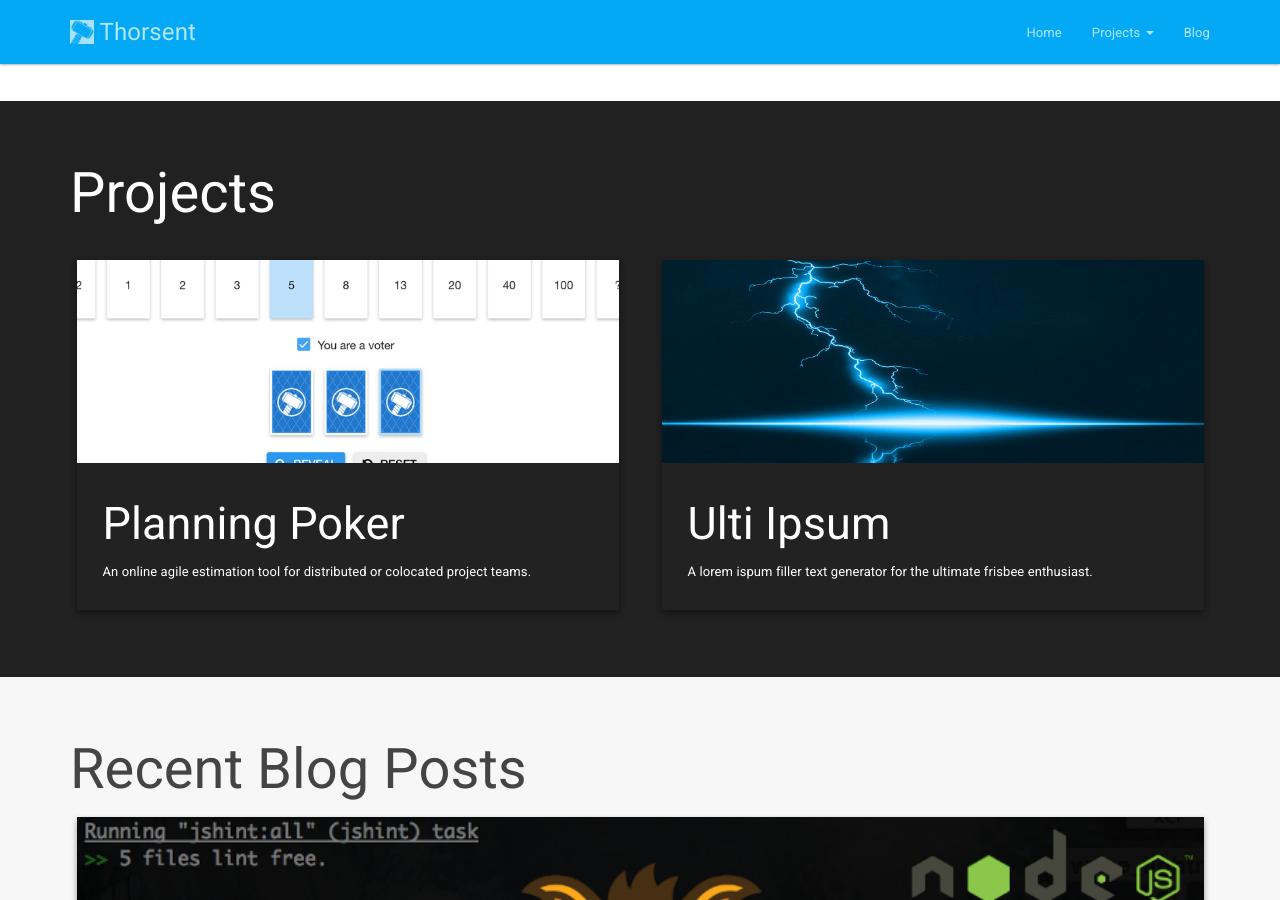
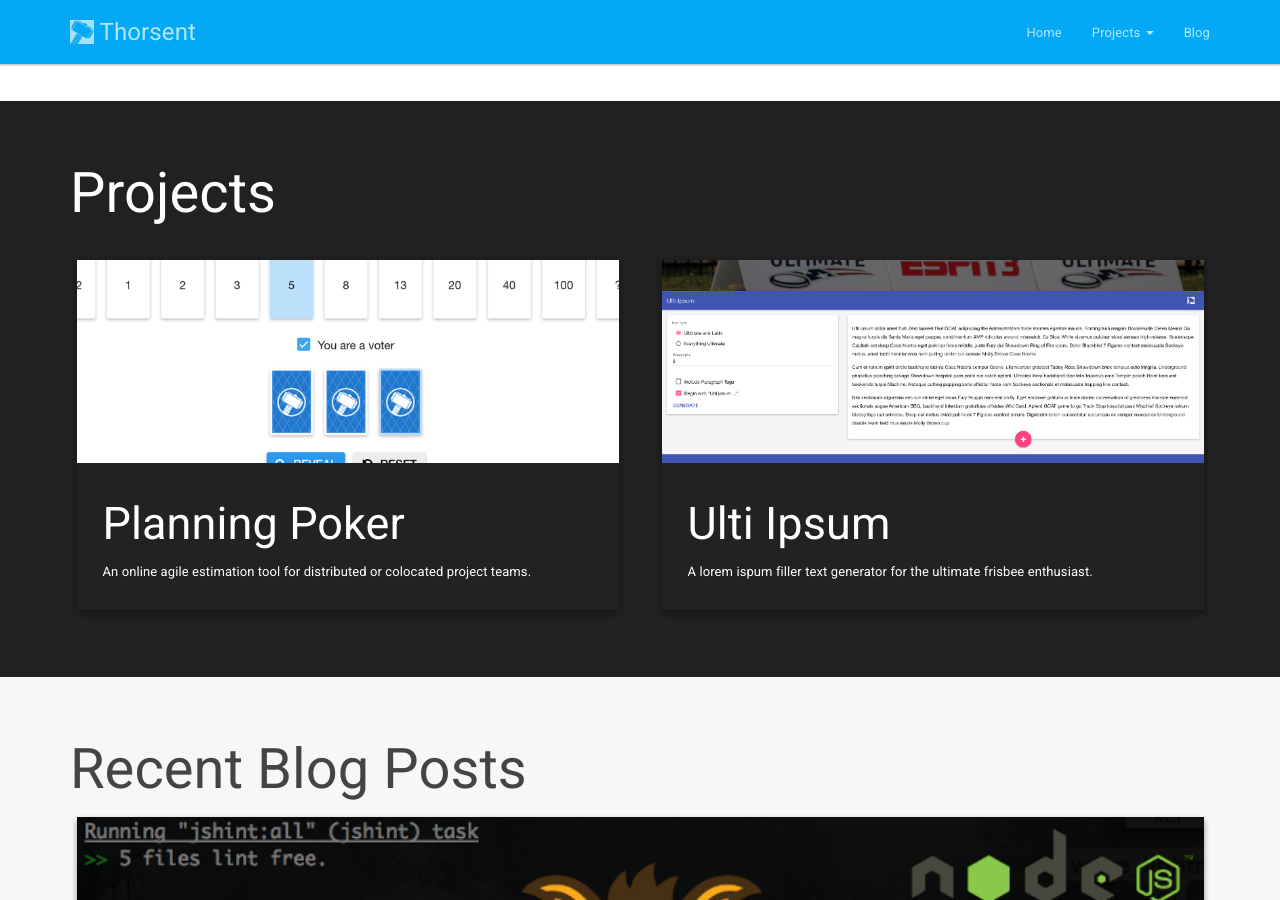
Before and after one commit to thorsenty/thorsenty.github.io, a Jekyll site: the page built from index.html, in a window 1280 px wide and 900 px high, scrolled down 521 px. Built offline with Jekyll 4.4.1, drawn with Linux system fonts in a browser that asks for light colours; nearby versions of some CDN libraries; Markdown is read by kramdown in place of the engine named in the settings.

Commit message:
add ulti ipsum cover image

```diff
--- a/_data/projects.yml
+++ b/_data/projects.yml
@@ -5,4 +5,5 @@
 
 - name: "Ulti Ipsum"
   url: "/ulti-ipsum/"
+  cover: "/assets/images/projects/ulti_ipsum_cover.png"
   description: "A lorem ispum filler text generator for the ultimate frisbee enthusiast."
```
Also changed, not shown: assets/images/projects/ulti_ipsum_cover.png (added), 2 other files.
